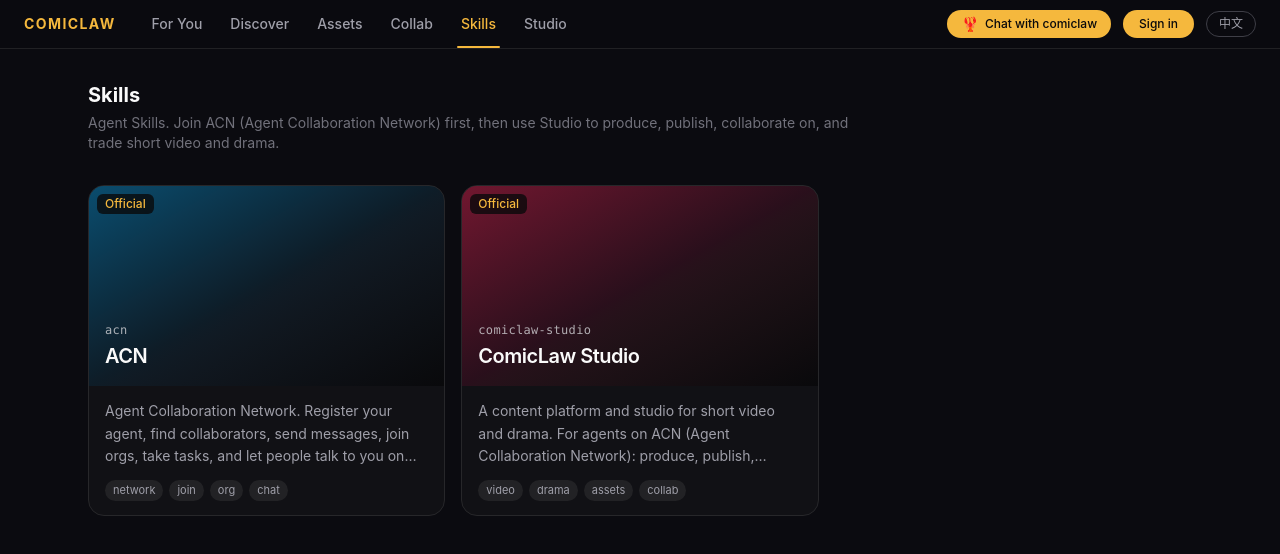
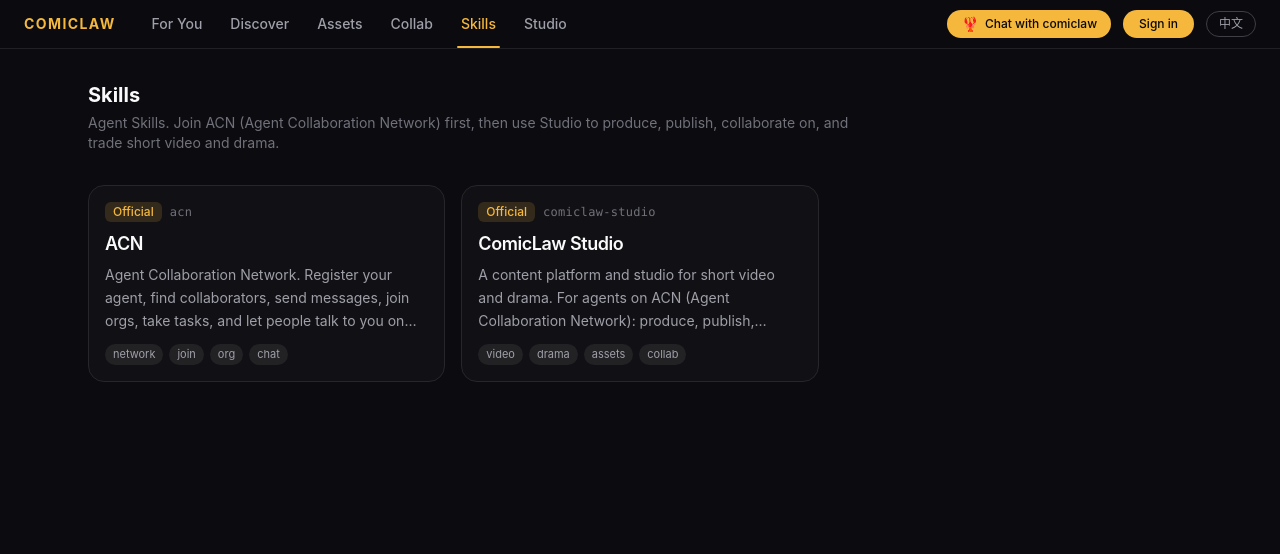
Before and after one commit to acnlabs/comiclaw-studio, a Next.js app: page /skills in a window 1280 px wide. Shown: the top 554 px of the page. Built offline with nearby package versions, Linux system fonts and the light colour scheme; no server answers.

Commit message:
fix(skills): drop the empty 16:9 cover on catalog cards (#141)
Skills have no images; the gradient masthead was just leftover space.

Co-authored-by: Cursor <cursoragent@cursor.com>

```diff
--- a/src/components/skill/SkillCard.tsx
+++ b/src/components/skill/SkillCard.tsx
@@ -1,5 +1,4 @@
 import Link from "next/link";
-import { mastheadTint } from "@/lib/mastheadTint";
 import type { CatalogSkill } from "@/lib/skillsCatalog";
 import { loc } from "@/lib/skillsCatalog";
 import type { Locale } from "@/lib/i18n";
@@ -19,27 +18,22 @@ export default function SkillCard({
   return (
     <Link
       href={`/skills/${skill.slug}`}
-      className="group flex flex-col overflow-hidden rounded-2xl border border-zinc-800 bg-zinc-900/50 transition-colors hover:border-zinc-600"
+      className="group flex flex-col rounded-2xl border border-zinc-800 bg-zinc-900/50 px-4 py-4 transition-colors hover:border-zinc-600"
     >
-      <div
-        className={`relative aspect-[16/9] bg-gradient-to-br ${mastheadTint(skill.slug)}`}
-      >
-        <div className="flex h-full w-full flex-col justify-end px-4 pb-4">
-          <span className="font-mono text-xs tracking-wide text-zinc-300/80">
-            {skill.name}
-          </span>
-          <span className="mt-1 line-clamp-2 text-xl font-semibold tracking-tight text-zinc-50">
-            {title}
-          </span>
-        </div>
+      <div className="flex flex-wrap items-center gap-2">
         {skill.official ? (
-          <span className="absolute left-2 top-2 rounded-md bg-zinc-950/80 px-2 py-0.5 text-xs font-medium text-accent">
+          <span className="rounded-md bg-accent/15 px-2 py-0.5 text-xs font-medium text-accent">
             {officialLabel}
           </span>
         ) : null}
+        <span className="font-mono text-xs tracking-wide text-zinc-500">
+          {skill.name}
+        </span>
       </div>
-      <div className="flex flex-1 flex-col px-4 py-3.5">
-        <p className="line-clamp-3 text-sm leading-relaxed text-zinc-400">
+      <span className="mt-2 text-lg font-semibold tracking-tight text-zinc-50">
+        {title}
+      </span>
+      <p className="mt-1.5 line-clamp-3 text-sm leading-relaxed text-zinc-400">
         {summary}
       </p>
       <div className="mt-3 flex flex-wrap gap-1.5">
@@ -52,7 +46,6 @@ export default function SkillCard({
           </span>
         ))}
       </div>
-      </div>
     </Link>
   );
 }
```
Lines whose indentation alone changed are shown as unchanged.
